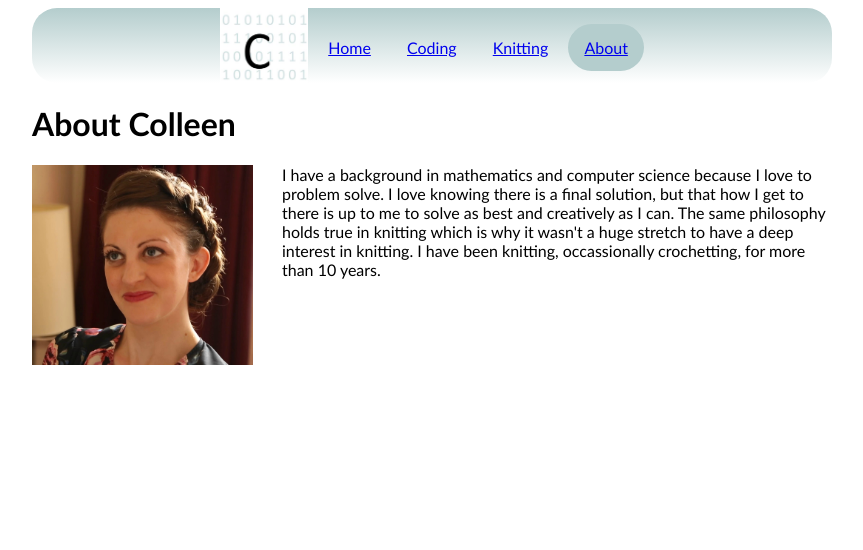
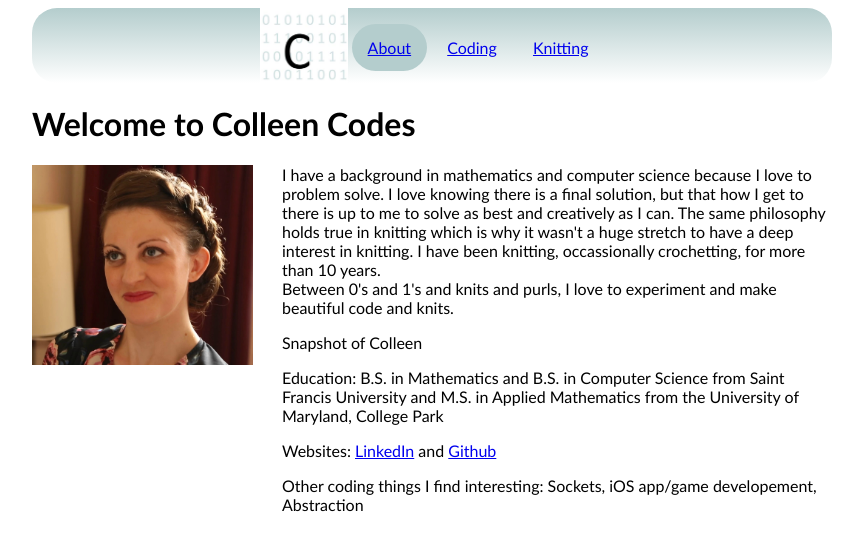
Before and after one commit to colleencodes/ColleenCodes, a plain HTML site: page public/about.html in a window 1280 px wide. Shown: the whole page, without its empty margins (208-1071 px from the left). Drawn offline with Linux system fonts and the light colour scheme.

Commit message:
about.html: fleshing out the information more, and changing it to the main page

```diff
--- a/public/about.html
+++ b/public/about.html
@@ -8,18 +8,21 @@
 <body>
 	<ul>
 		<li><img class="header-image" src="images/c_squared.jpg" /></li>
-		<li><a href='home.html'>Home</a></li>
+		<li><a class="active" href='about.html'>About</a></li>
 		<li><a href='coding.html'>Coding</a></li>
 		<li><a href='knitting.html'>Knitting</a></li>
-		<li><a class="active" href='about.html'>About</a></li>
 	</ul>
 	<div class="center-div">
-		<h1>About Colleen</h1>
+		<h1>Welcome to Colleen Codes</h1>
 		<div class="side-by-side-image">
 			<img class="image" src="images/aboutMe3.jpg" />
 		</div>
 		<div class="side-by-side-text">
-			<p>I have a background in mathematics and computer science because I love to problem solve. I love knowing there is a final solution, but that how I get to there is up to me to solve as best and creatively as I can. The same philosophy holds true in knitting which is why it wasn't a huge stretch to have a deep interest in knitting. I have been knitting, occassionally crochetting, for more than 10 years.</p>
+			<p>I have a background in mathematics and computer science because I love to problem solve. I love knowing there is a final solution, but that how I get to there is up to me to solve as best and creatively as I can. The same philosophy holds true in knitting which is why it wasn't a huge stretch to have a deep interest in knitting. I have been knitting, occassionally crochetting, for more than 10 years.<br/>Between 0's and 1's and knits and purls, I love to experiment and make beautiful code and knits.</p>
+			<p>Snapshot of Colleen</p>
+			<p>Education: B.S. in Mathematics and B.S. in Computer Science from Saint Francis University and M.S. in Applied Mathematics from the University of Maryland, College Park</p>
+			<p>Websites: <a href='https://www.linkedin.com/in/colleenstock33/'>LinkedIn</a> and <a href='https://github.com/colleencodes/ColleenCodes'>Github</a></p>
+			<p>Other coding things I find interesting: Sockets, iOS app/game developement, Abstraction</p>
 		</div>
 	</div>
 </body>
```
